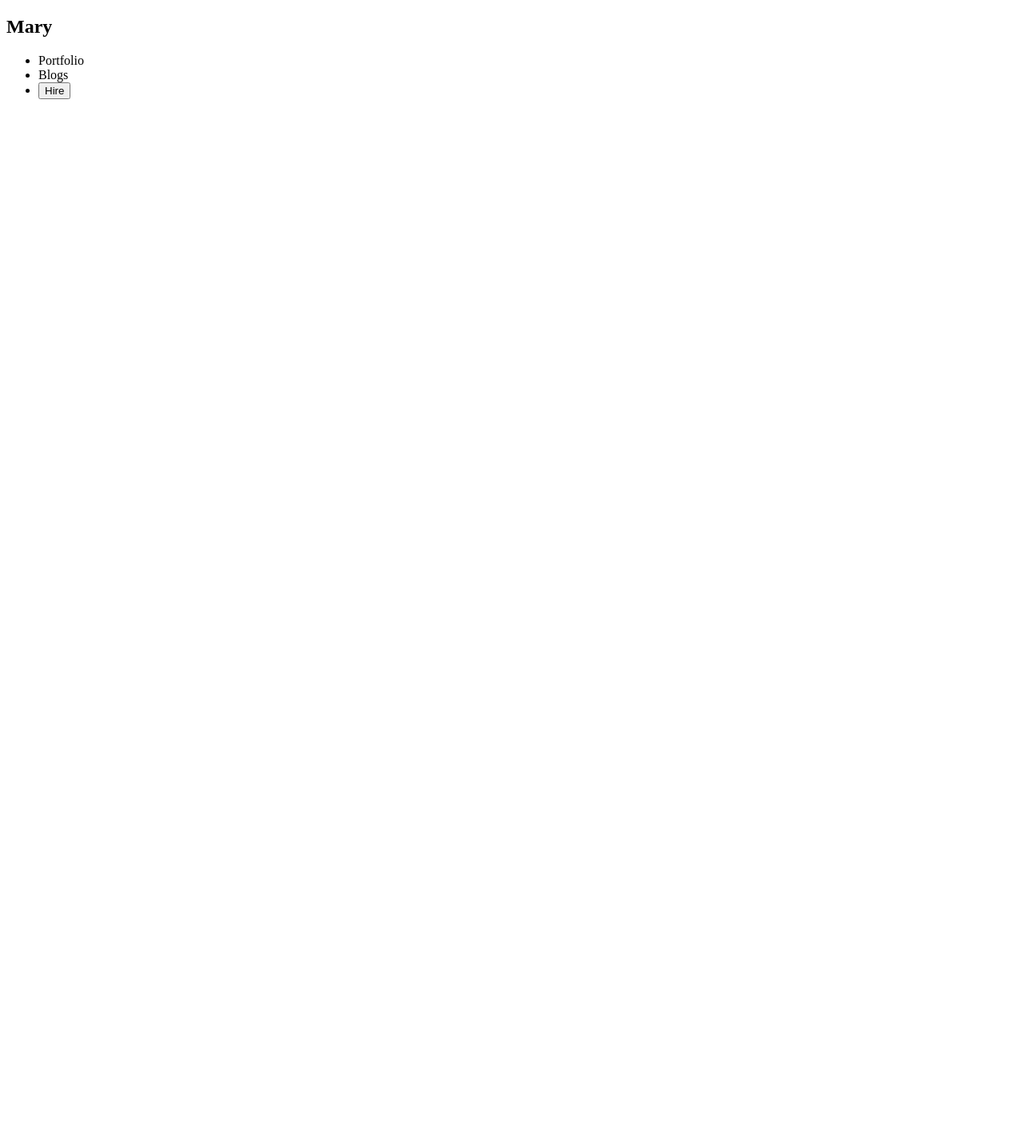
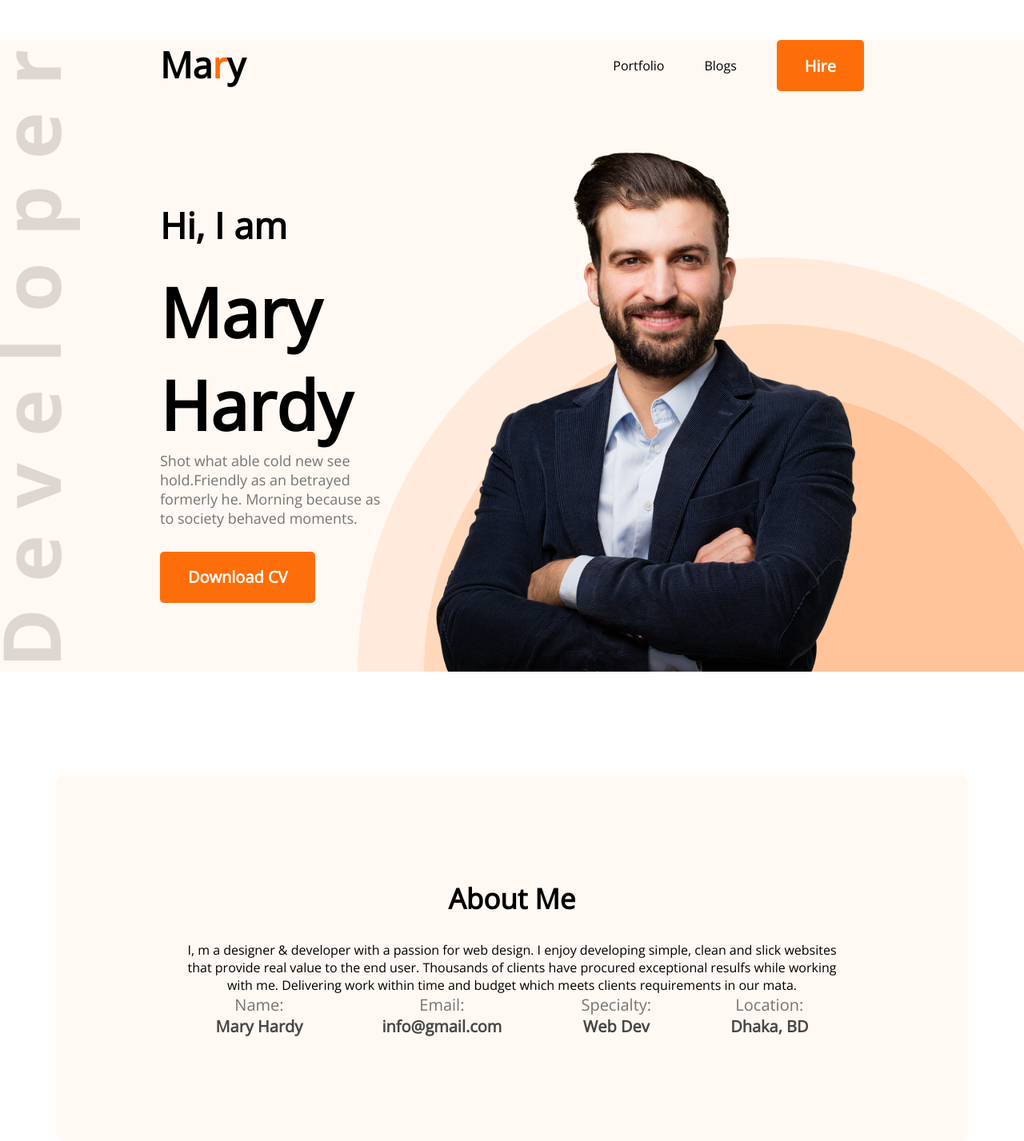
Before and after one commit to parvezahmed2/developer_portfolio, a plain HTML site: page index.html in a window 1280 px wide. Shown: the whole page at 80% size. Before the commit the page ends 800 px from the top, so only its background shows below. Drawn offline with nearby package versions, Linux system fonts and the light colour scheme.

Commit message:
add-header-and-about

```diff
--- a/index.html
+++ b/index.html
@@ -6,19 +6,59 @@
     <meta name="viewport" content="width=device-width, initial-scale=1.0">
     <title>Developer Portfolio</title>
     <link rel="stylesheet" href="styles/style.css">
+    <link rel="preconnect" href="https://fonts.googleapis.com">
+<link rel="preconnect" href="https://fonts.gstatic.com" crossorigin>
+<link href="https://fonts.googleapis.com/css2?family=Inter&family=Open+Sans&family=Poppins:wght@500&display=swap" rel="stylesheet">
+
 </head>
 <body>
-    <header>
+    <header class="header">
         <nav>
-            <h2 class="nav-title"> Mary </h2>
+            <h2 class="nav-title"> Ma<span class="text-primary">r</span>y </h2>
             <ul>
                 <li>Portfolio</li>
                 <li>Blogs</li>
-                <li><button>Hire</button></li>
+                <li><button class="btn-primary">Hire</button></li>
             </ul>
         </nav>
+        <!-- header banner  -->
+        <div class="banner">
+            <div>
+                <h3 class="banner-sub-title">Hi, I am</h3>
+            <h1 class="banner-title">Mary Hardy</h1>
+            <p class="banner-description">
+                Shot what able cold new see hold.Friendly as an betrayed formerly he. Morning because as to society behaved moments.
+            </p>
+            <button class="btn-primary">
+                    Download CV
+            </button>
+            </div>
+            <img src="images/hardy.png" alt="">
+        </div>
     </header>
     <main>
+        <section class="about">
+            <h3 class="section-title">About Me</h3>
+            <p class="section-description">I, m a designer & developer with a passion for web design. I enjoy developing simple, clean and slick websites that provide real value to the end user. Thousands of clients have procured exceptional resulfs while working with me. Delivering work within time and budget which meets clients requirements in our mata.</p>
+            <div class="about-info-container">
+                <div class="about-info">
+                    <p class="info-title">Name:</p>
+                    <p class="info-description">Mary Hardy</p>
+                </div>
+                <div class="about-info">
+                    <p class="info-title">Email:</p>
+                    <p class="info-description">info@gmail.com</p>
+                </div>
+                <div class="about-info">
+                    <p class="info-title">Specialty:</p>
+                    <p class="info-description">Web Dev</p>
+                </div>
+                <div class="about-info">
+                    <p class="info-title">Location:</p>
+                    <p class="info-description">Dhaka, BD</p>
+                </div>
+            </div>
+        </section>
 
     </main>
     <footer>
--- a/styles/style.css
+++ b/styles/style.css
@@ -0,0 +1,109 @@
+* {
+    margin: 0;
+    font-family: 'Open Sans', sans-serif;
+}
+
+.text-primary {
+    color: #FD6E0A;
+}
+
+.btn-primary {
+    color: #FFFFFF;
+    font-weight: 700;
+    font-size: 20px;
+    height: 64px;
+    background: #FD6E0A;
+    padding: 18px 35px;
+    border-radius: 5px;
+    border: 0px;
+}
+.header{
+    background: #FFF8F3;
+    background-image: url('../images/header_bg.png'),url(../images/developer.png);
+    background-repeat: no-repeat;
+    background-position: bottom right,left ;
+}
+/* Header and navigation styles */
+nav {
+    display: flex;
+    justify-content: space-between;
+    margin: 50px 200px;
+}
+
+nav ul {
+    display: flex;
+    align-items: center;
+    /* upor nic align korar jonno */
+}
+
+nav li {
+    list-style: none;
+    margin-left: 50px;
+}
+
+.nav-title {
+    font-weight: 800;
+    font-size: 45px;
+}
+
+/* banner styles  */
+.banner {
+    display: flex;
+    align-items: center;
+    margin: 0 200px;
+}
+
+.banner-title {
+    font-weight: 700;
+font-size: 85px;
+
+}
+
+.banner-sub-title {
+    font-weight: 600;
+    font-size: 45px;
+    margin-bottom: 20px;
+}
+.banner-description{
+    color: #757575;
+    font-size: 18px;
+    margin-bottom: 30px;
+}
+ /* main section  */
+main{
+    max-width: 1140px;
+    margin: 0 auto;
+}
+
+/* about section style */
+.about{
+    margin-top: 130px;
+    background: #FFF8F3;
+border-radius: 10px;
+padding: 130px 150px;
+text-align: center;
+}
+.section-title{
+
+     margin-bottom: 30px;
+     font-weight: 700;
+font-size: 35px;
+}
+.banner-description{
+    color: #757575;
+    font-size: 18px;
+    margin-bottom: 30px;
+}
+.about-info-container{
+    display: flex;
+    justify-content: space-around;
+}
+.info-title{
+    font-size: 20px;
+    color: #757575;
+}
+.info-description{
+    color: #474747;
+    font-weight: 700;
+font-size: 20px;
+}
```
